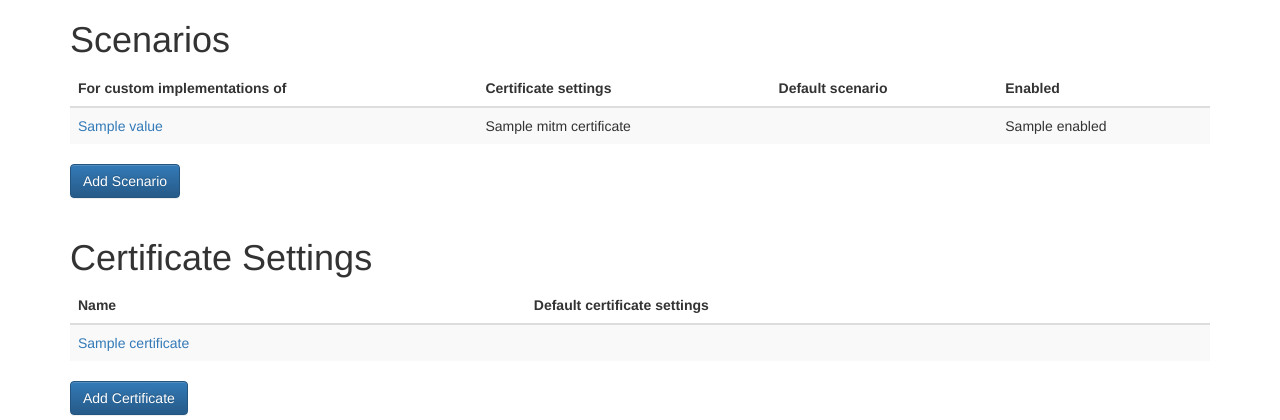
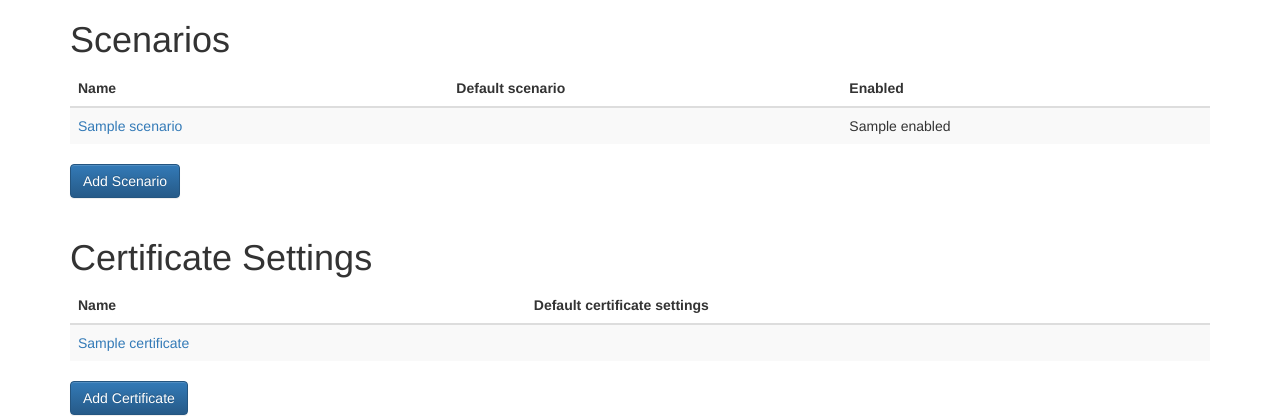
Before and after one commit to MGabr/android-analyzer, a Python web app: template webapp/src/templates/settings.html in a window 1280 px wide. Shown: the part 60-480 px from the top of the page. Run offline with Jinja, Linux system fonts and the light colour scheme; the template is opened without the code that fills it: most values are stand-ins (such as "Sample title", 1, 10 or a date in 2020); some libraries are stand-ins or nearby versions.

Commit message:
Add name attribute to ScenarioSettings. Fix bug in login template.

```diff
--- a/webapp/src/models/scenario_settings.py
+++ b/webapp/src/models/scenario_settings.py
@@ -7,6 +7,7 @@ from src.models.vuln_type import VulnType
 class ScenarioSettings(db.Model):
     __tablename__ = 'scenario_settings'
     id = db.Column(db.Integer, primary_key=True)
+    name = db.Column(db.String(64), unique=True)
     vuln_type = db.Column(db.Enum(VulnType))
     mitm_certificate_id = db.Column(db.Integer, db.ForeignKey('certificates.id'))
     mitm_certificate = db.relationship('Certificate',)
@@ -32,6 +33,7 @@ class ScenarioSettings(db.Model):
     def __json__(self):
         return {
             'id': self.id,
+            'name': self.name,
             'vuln_type': self.vuln_type,
             'mitm_certificate': self.mitm_certificate,
             'sys_certificates': self.sys_certificates,
--- a/webapp/src/templates/login.html
+++ b/webapp/src/templates/login.html
@@ -6,7 +6,7 @@
         {% include "partials/header.html" %}
         <h1>Login or register</h1>
 
-        <form name="form">
+        <form name="form" id="form">
             <label for="username">Username</label>
             <input type="text" name="username" id="username">
             <br />
--- a/webapp/src/templates/scenario.html
+++ b/webapp/src/templates/scenario.html
@@ -9,6 +9,10 @@
     <h1>Scenario</h1>
 
     <form id="form">
+        <label for="name">Name</label>
+        <input type="text" class="form-control" id="name" name="name" value="{{ sc.name if sc.name != None }}"
+               {% if sc.is_default %}disabled{% endif %}>
+
         <label for="is_default">Is default scenario</label>
         <input type="checkbox" class="form-control" id="is_default" name="is_default" style="width: 33px" disabled
                {% if sc.is_default %}checked{% endif %}>
--- a/webapp/src/templates/settings.html
+++ b/webapp/src/templates/settings.html
@@ -10,8 +10,7 @@
     <table class="table table-striped col-md-8">
         <thead>
             <tr>
-                <th>For custom implementations of</th>
-                <th>Certificate settings</th>
+                <th>Name</th>
                 <th>Default scenario</th>
                 <th>Enabled</th>
             </tr>
@@ -21,11 +20,8 @@
             <tr>
                 <td>
                     <a href="{{ url_for('show_scenario', id=sc.id) }}">
-                        {{ sc.vuln_type.value }}
+                        {{ sc.name }}
                     </a>
-                </td>
-                <td>
-                    {{ sc.mitm_certificate.name }}
                 </td>
                 <td>
                     {{ sc.is_default }}
```
Also changed, not shown: webapp/src/create_db.py (+16 -5 lines), webapp/src/services/scenario_settings_service.py (+12 -2 lines).
